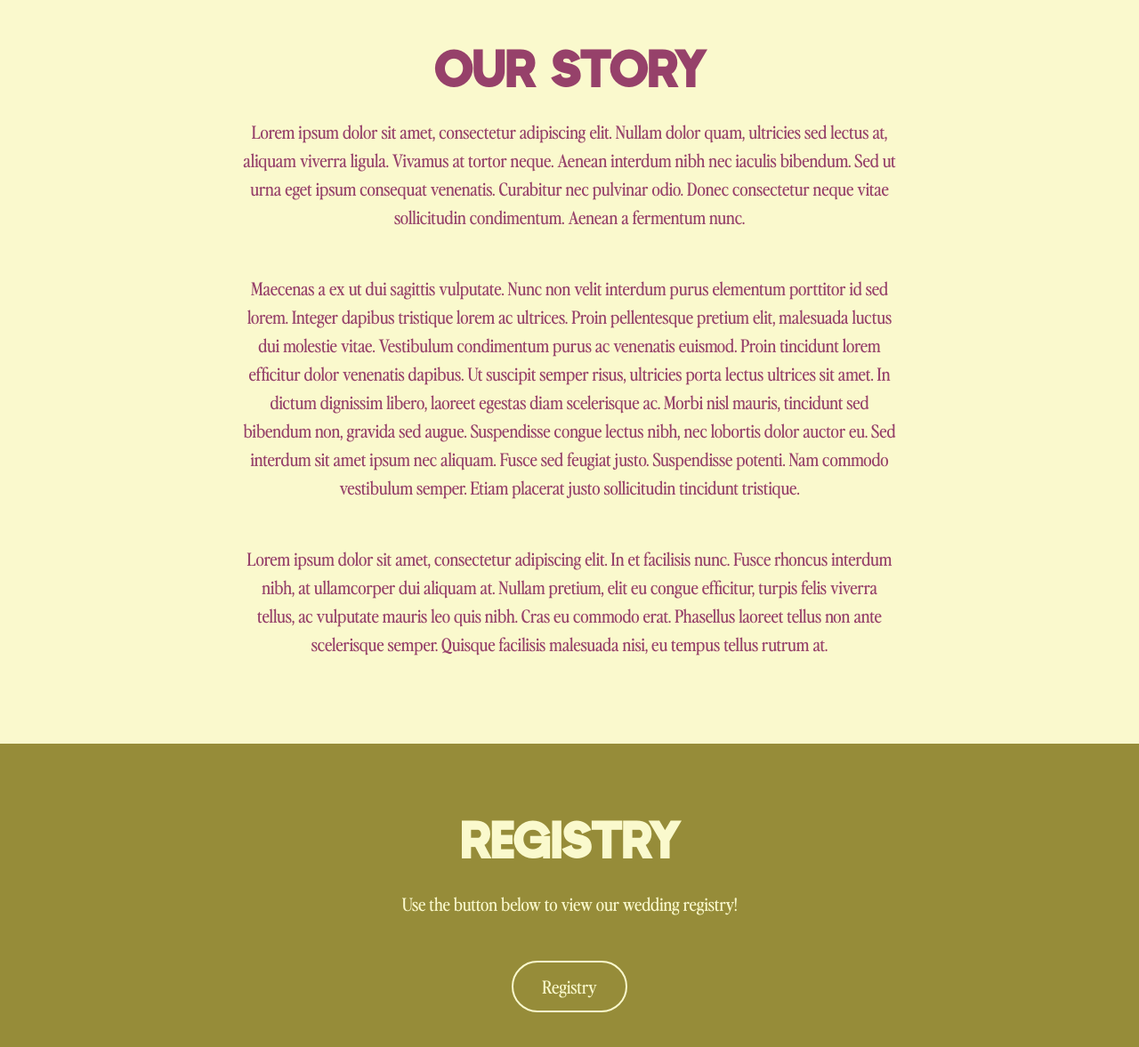
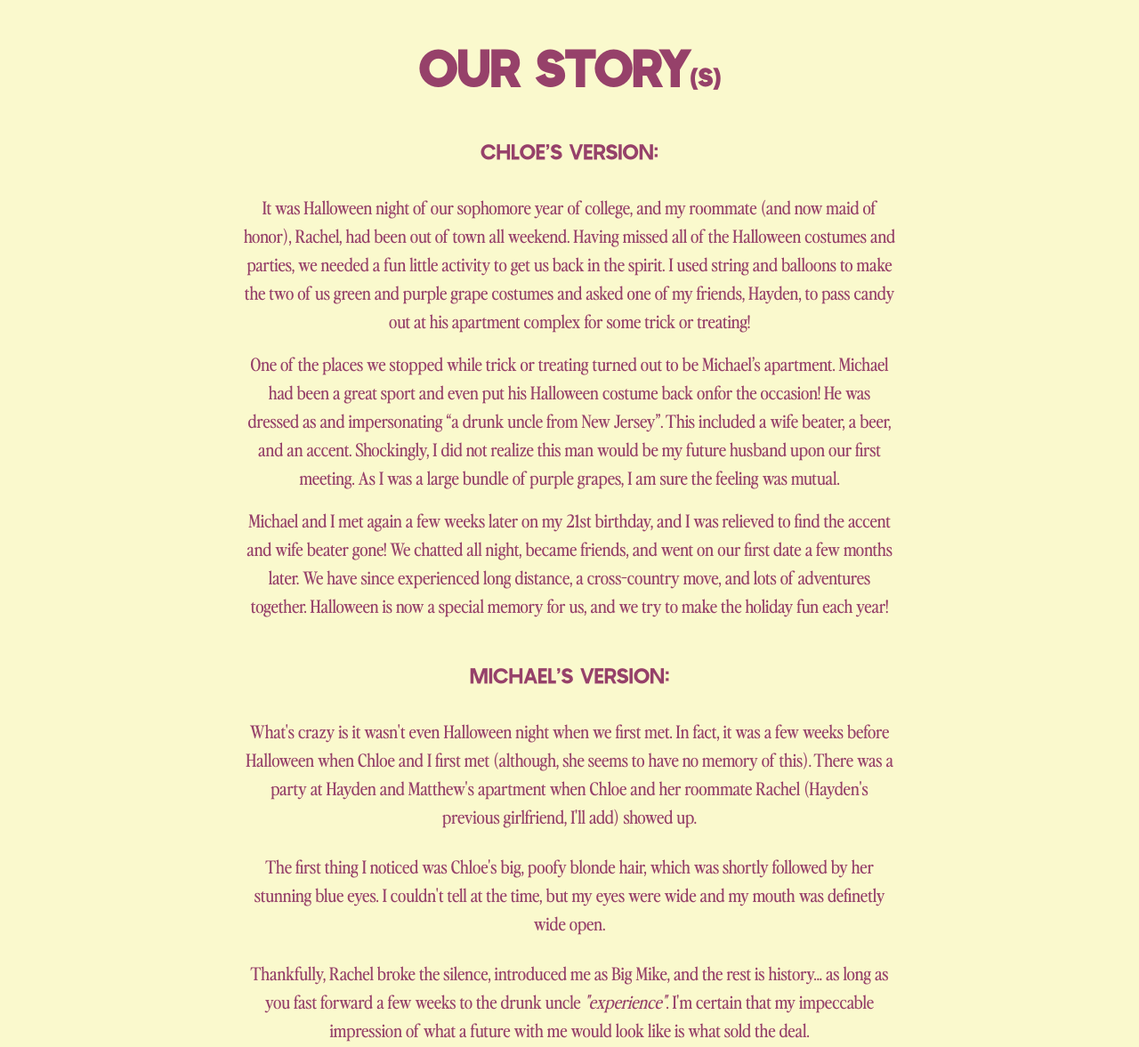
Before and after one commit to uimc/cpm, a plain HTML site: page index.html in a window 1280 px wide. Shown: the part 1580-2757 px from the top of the page at 89% size. Drawn offline with nearby package versions, Linux system fonts and the light colour scheme.

Commit message:
Add files via upload

```diff
--- a/index.html
+++ b/index.html
@@ -62,31 +62,29 @@
         <div class="container">
             <div class="row">
                 <div class="col-lg-8 mx-auto text-center">
-                    <h2 class="display-4 fw-bold my-4">Our Story</h2>
-                    <p class="lead mb-5">
-                        Lorem ipsum dolor sit amet, consectetur adipiscing elit. Nullam dolor quam,
-                        ultricies sed lectus at, aliquam viverra ligula. Vivamus at tortor neque.
-                        Aenean interdum nibh nec iaculis bibendum. Sed ut urna eget ipsum consequat venenatis.
-                        Curabitur nec pulvinar odio. Donec consectetur neque vitae sollicitudin condimentum.
-                        Aenean a fermentum nunc.
+                    <h2 class="display-4 fw-bold my-4">Our Story<span style="font-size: 0.5em;">(s)</span></h2>
+                    <h4 class="py-4">Chloe’s Version:</h4>
+                    <p class="lead mb-3">
+                        It was Halloween night of our sophomore year of college, and my roommate (and now maid of honor), Rachel, had been out of town all weekend. Having missed all of the Halloween costumes and parties, we needed a fun little activity to get us back in the spirit. I used string and balloons to make the two of us green and purple grape costumes and asked one of my friends, Hayden, to pass candy out at his apartment complex for some trick or treating!
+                    </p>
+                    <p class="lead mb-3">
+                        One of the places we stopped while trick or treating turned out to be Michael’s apartment. Michael had been a great sport and even put his Halloween costume back onfor the occasion! He was dressed as and impersonating “a drunk uncle from New Jersey”. This included a wife beater, a beer, and an accent. Shockingly, I did not realize this man would be my future husband upon our first meeting. As I was a large bundle of purple grapes, I am sure the feeling was mutual.</p>
+                    </p>
+                    <p class="lead mb-4">
+                        Michael and I met again a few weeks later on my 21st birthday, and I was relieved to find the accent and wife beater gone! We chatted all night, became friends, and went on our first date a few months later. We have since experienced long distance, a cross-country move, and lots of adventures together. Halloween is now a special memory for us, and we try to make the holiday fun each year!</p>
+                    </p>
+                    <h4 class="py-4">Michael’s Version:</h4>
+                    <p class="lead mb-4">
+                        What's crazy is it wasn't even Halloween night when we first met. In fact, it was a few weeks before Halloween when Chloe and I first met (although, she seems to have no memory of this). There was a party at Hayden and Matthew's apartment when Chloe and her roommate Rachel (Hayden's previous girlfriend, I'll add) showed up.
+                    </p>
+                    <p class="lead mb-4">
+                        The first thing I noticed was Chloe's big, poofy blonde hair, which was shortly followed by her stunning blue eyes. I couldn't tell at the time, but my eyes were wide and my mouth was definetly wide open.
+                    </p>
+                    <p class="lead mb-4">
+                        Thankfully, Rachel broke the silence, introduced me as Big Mike, and the rest is history... as long as you fast forward a few weeks to the drunk uncle <i>"experience"</i>.  I'm certain that my impeccable impression of what a future with me would look like is what sold the deal.
                     </p>
                     <p class="lead mb-5">
-                        Maecenas a ex ut dui sagittis vulputate. Nunc non velit interdum purus elementum porttitor
-                        id sed lorem. Integer dapibus tristique lorem ac ultrices. Proin pellentesque pretium elit,
-                        malesuada luctus dui molestie vitae. Vestibulum condimentum purus ac venenatis euismod.
-                         Proin tincidunt lorem efficitur dolor venenatis dapibus. Ut suscipit semper risus,
-                         ultricies porta lectus ultrices sit amet. In dictum dignissim libero, laoreet egestas
-                         diam scelerisque ac. Morbi nisl mauris, tincidunt sed bibendum non, gravida sed augue.
-                         Suspendisse congue lectus nibh, nec lobortis dolor auctor eu. Sed interdum sit amet
-                         ipsum nec aliquam. Fusce sed feugiat justo. Suspendisse potenti. Nam commodo vestibulum
-                         semper. Etiam placerat justo sollicitudin tincidunt tristique. </p>
-                    </p>
-                    <p class="lead mb-5">
-                        Lorem ipsum dolor sit amet, consectetur adipiscing elit. In et facilisis nunc. Fusce
-                        rhoncus interdum nibh, at ullamcorper dui aliquam at. Nullam pretium, elit eu congue
-                        efficitur, turpis felis viverra tellus, ac vulputate mauris leo quis nibh. Cras eu
-                        commodo erat. Phasellus laoreet tellus non ante scelerisque semper. Quisque facilisis
-                        malesuada nisi, eu tempus tellus rutrum at. </p>
+                        It's true, it was a few months before I officially asked Chloe on a date. Apparently, all of our outings together before that were just as friends... but, I am happy to say that I successfully broke out of the "friend zone" and get to not only call her my best friend, but soon, my wife. I'm so freaking excited for all of the long drives, rainy hikes, new places, and endless adventures we're going to continue having together!
                     </p>
                 </div>
             </div>
```
